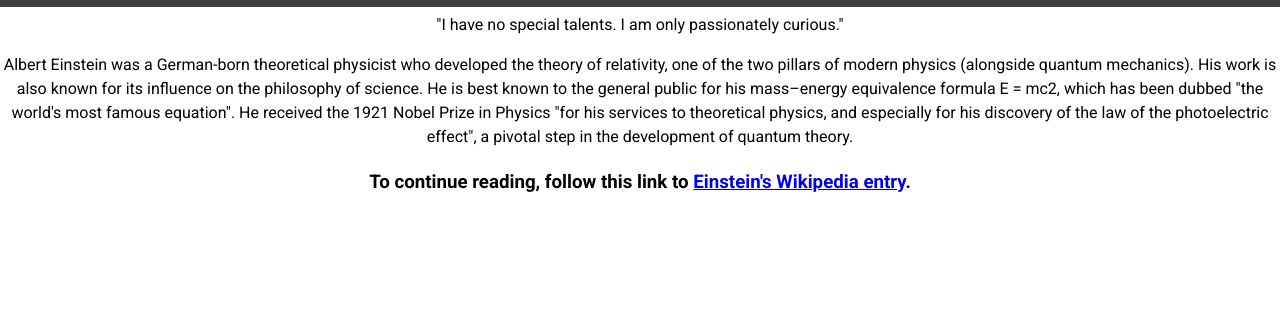
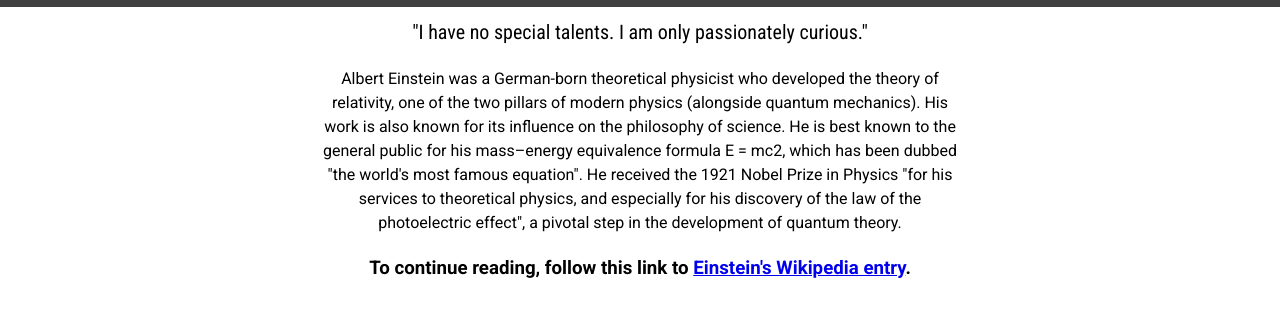
Before and after one commit to Bootools/fcc-tribute-page, a plain HTML site: page index.html in a window 1280 px wide. Shown: the part 463-780 px from the top of the page. Drawn offline with Linux system fonts and the light colour scheme.

Commit message:
add blockquote and about section styles

```diff
--- a/css/main.css
+++ b/css/main.css
@@ -76,7 +76,24 @@ body {
     position: relative;
     margin-top: 1em;
     margin-bottom: 0;
+    padding-bottom: 0;
 
     font-family: 'Roboto Mono', monospace;
     font-size: 4em;
 }
+
+blockquote {
+    position: relative;
+    margin-top: 0;
+    padding-top: 0;
+    font-family: 'Roboto Condensed', sans-serif;
+    font-size: 2rem;
+}
+
+#about {
+    position: relative;
+    left: 25%;
+    right: 25%;
+    max-width: 50%;
+
+}
```
